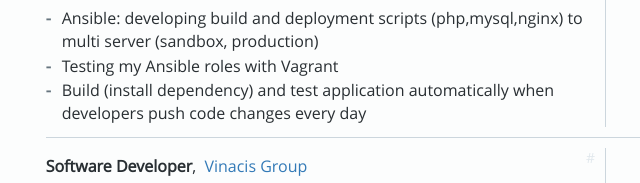
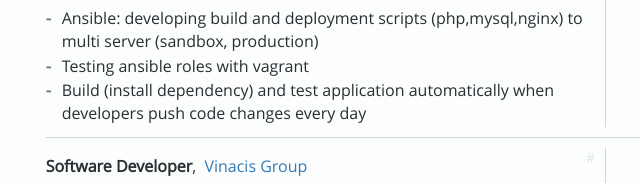
Before and after one commit to vovanduc/devops-resume, a plain HTML site: page index.html in a window 1280 px wide. Shown: the part 410-593 px from the top of the page, 454-1094 px from the left. Drawn offline with Linux system fonts and the light colour scheme.

Commit message:
commit push to gh-pages

```diff
--- a/index.html
+++ b/index.html
@@ -164,7 +164,7 @@
 
                         <ul class="detail-highlights">
                             <li>Ansible: developing build and deployment scripts (php,mysql,nginx) to multi server (sandbox, production)</li>
-                            <li>Testing my Ansible roles with Vagrant</li>
+                            <li>Testing ansible roles with vagrant</li>
                             <li>Build (install dependency) and test application automatically when developers push code changes every day</li>
                         </ul>
                     </div>
```
